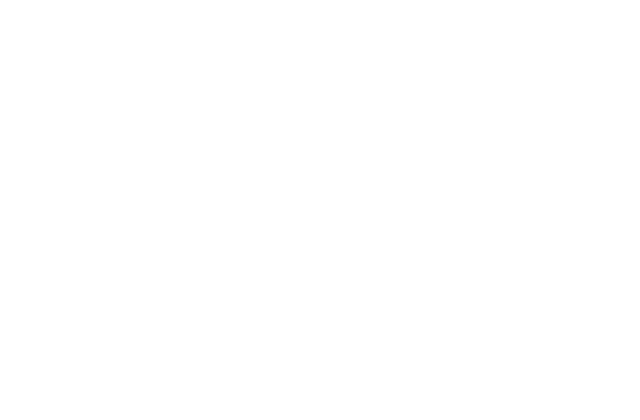
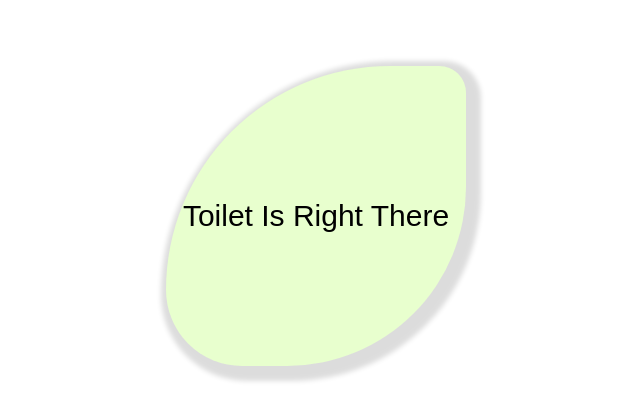
Before and after one commit to gagataiga/Public-Toilet-NearBy, a React (Create React App) app in the folder client/: page / in a window 1280 px wide. Shown: the part 184-604 px from the top of the page, without its empty margins (324-964 px from the left). Built offline with nearby package versions, Linux system fonts and the light colour scheme; the HTML template or start-up script is replaced by a standard one.

Commit message:
feat: add landing page and styling

```diff
--- a/client/public/index.html
+++ b/client/public/index.html
@@ -1,31 +1,14 @@
 <!DOCTYPE html>
 <html lang="en">
+
 <head>
   <meta charset="utf-8" />
-    <link rel="icon" href="%PUBLIC_URL%/favicon.ico" />
   <meta name="viewport" content="width=device-width, initial-scale=1" />
   <meta name="theme-color" content="#000000" />
-    <meta
-      name="description"
-      content="Web site created using create-react-app"
-    />
-    <link rel="apple-touch-icon" href="%PUBLIC_URL%/logo192.png" />
-    <!--
-      manifest.json provides metadata used when your web app is installed on a
-      user's mobile device or desktop. See https://developers.google.com/web/fundamentals/web-app-manifest/
-    -->
-    <link rel="manifest" href="%PUBLIC_URL%/manifest.json" />
-    <!--
-      Notice the use of %PUBLIC_URL% in the tags above.
-      It will be replaced with the URL of the `public` folder during the build.
-      Only files inside the `public` folder can be referenced from the HTML.
+  <meta name="description" content="Web site created using create-react-app" />
+  <title>Near-Me-Toilet</title>
+</head>
 
-      Unlike "/favicon.ico" or "favicon.ico", "%PUBLIC_URL%/favicon.ico" will
-      work correctly both with client-side routing and a non-root public URL.
-      Learn how to configure a non-root public URL by running `npm run build`.
-    -->
-    <title>React App</title>
-  </head>
 <body>
   <noscript>You need to enable JavaScript to run this app.</noscript>
   <div id="root"></div>
@@ -40,4 +23,5 @@
       To create a production bundle, use `npm run build` or `yarn build`.
     -->
 </body>
+
 </html>
--- a/client/src/App.tsx
+++ b/client/src/App.tsx
@@ -1,10 +1,11 @@
 import React from 'react';
 import './App.css';
+import Landing from './pages/Landing';
 
 function App() {
   return (
     <div className="App">
-
+     <Landing/>
     </div>
   );
 }
--- a/client/src/index.css
+++ b/client/src/index.css
@@ -1,10 +1,14 @@
+html {
+  height: 100%;
+  margin: 0;
+}
+
 body {
   margin: 0;
   font-family: -apple-system, BlinkMacSystemFont, 'Segoe UI', 'Roboto', 'Oxygen',
     'Ubuntu', 'Cantarell', 'Fira Sans', 'Droid Sans', 'Helvetica Neue',
     sans-serif;
-  -webkit-font-smoothing: antialiased;
-  -moz-osx-font-smoothing: grayscale;
+    height: 100%;
 }
 
 code {
--- a/client/src/pages/Landing.css
+++ b/client/src/pages/Landing.css
@@ -0,0 +1,21 @@
+.landing__logo{
+  background-color: rgb(255, 255, 255);
+  width: 300px;
+  height: 300px;
+  border-radius: 250px 30px 200px 85px;
+  position: absolute;
+  top: 50%;
+  left: 50%;
+  background-color: #E8FFCE;
+  transform: translate(-50%, -50%);
+  display: flex;
+  justify-content: center;
+  align-items: center;
+  box-shadow: 5px 5px 5px 10px rgba(0, 0, 0, 0.136);
+}
+
+.landing__log_txt{
+  font-family: sans-serif;
+  font-size: 30px;
+  font-weight: 500;
+}
--- a/client/src/pages/Landing.tsx
+++ b/client/src/pages/Landing.tsx
@@ -1,8 +1,14 @@
-import React from 'react'
-
+import React from 'react';
+import "./Landing.css";
 function Landing() {
   return (
-    <div>Landing</div>
+    // <div className='landing'>
+      <div className='landing__logo'>
+      <p className='landing__log_txt'>
+        Toilet Is
+        Right There
+      </p>
+      </div>
   )
 }
 
```
Lines whose indentation alone changed are shown as unchanged.
